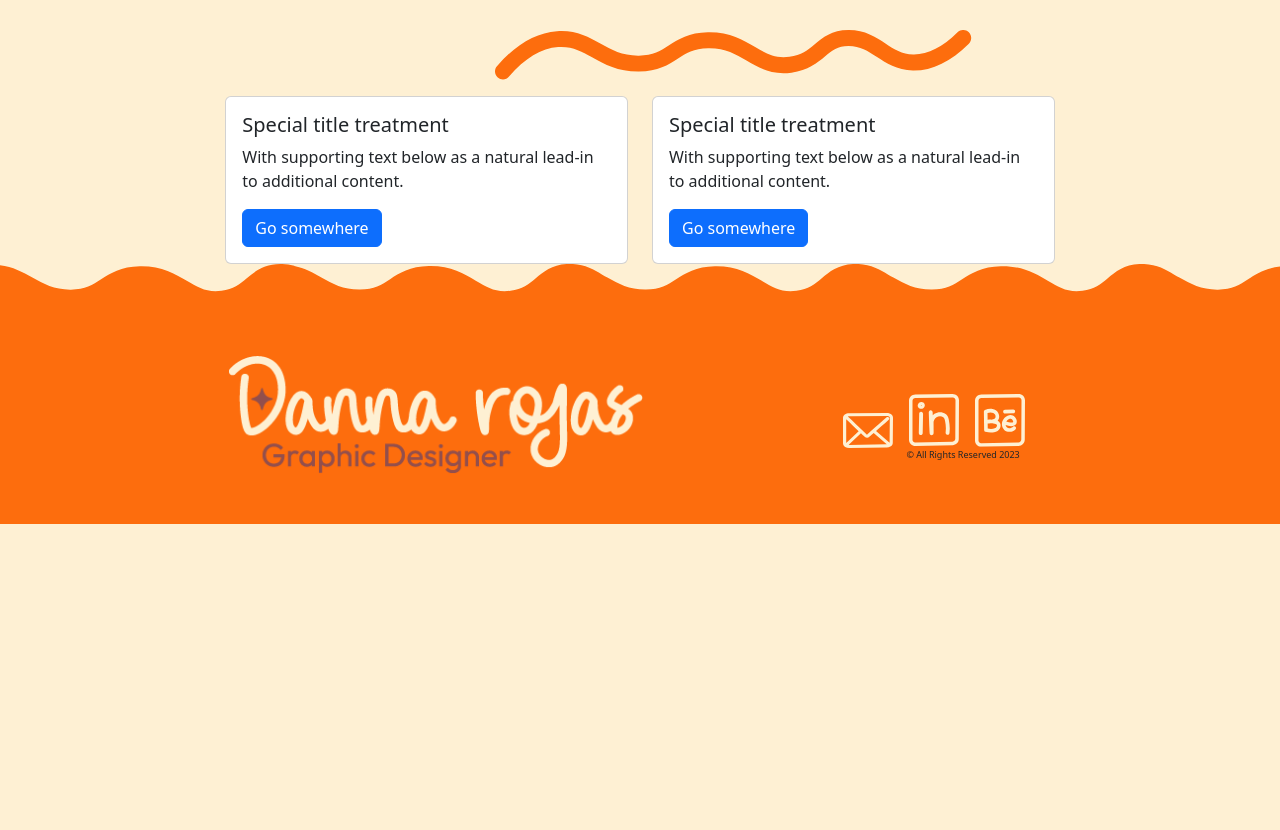
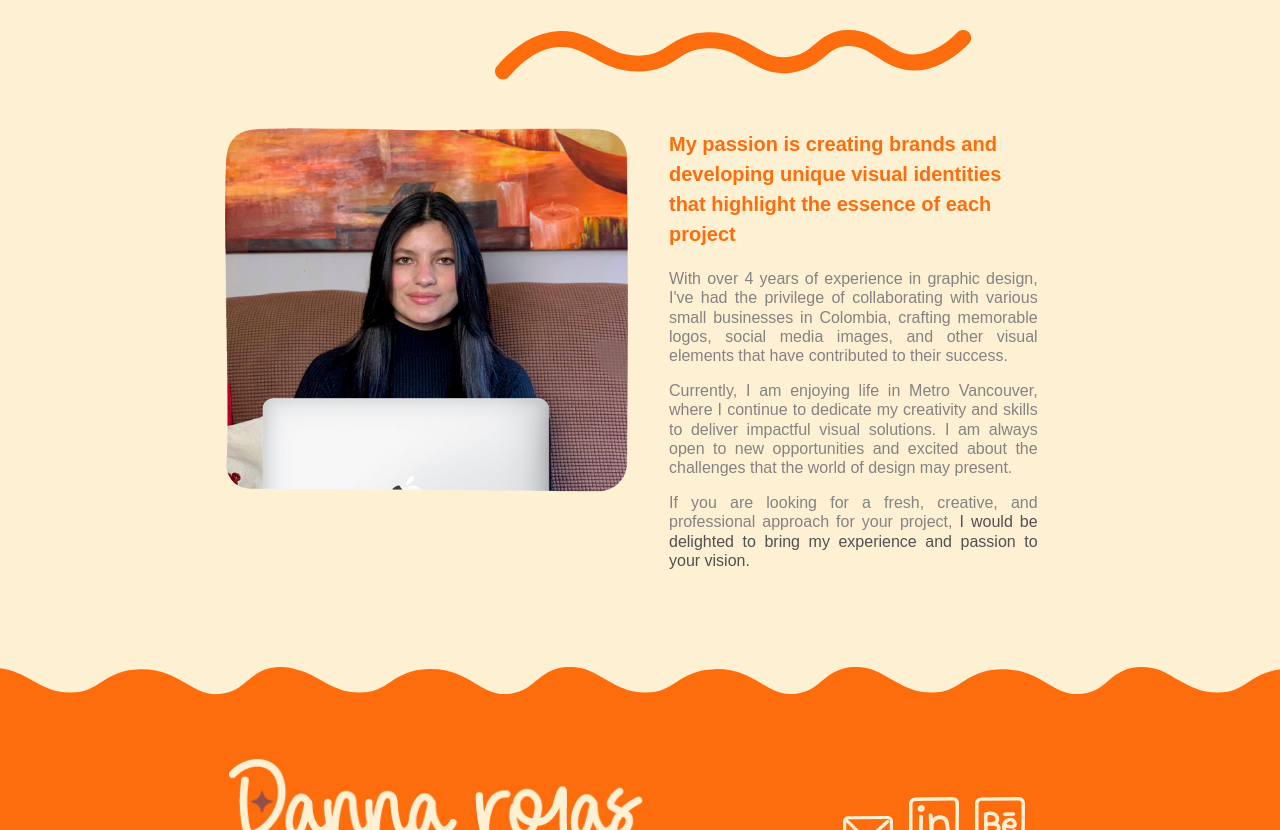
Before and after one commit to crojastrianaDev/porfolio_langin_page, an Angular app: page / in a window 1280 px wide. Shown: the part 4734-5564 px from the top of the page. Before the commit the page ends 5258 px from the top, so only its background shows below. Built offline with nearby package versions, Linux system fonts and the light colour scheme.

Commit message:
finish about 2

```diff
--- a/src/app/component/about/about.component.css
+++ b/src/app/component/about/about.component.css
@@ -0,0 +1,42 @@
+/* .layout {
+  width: 39.375em;
+  height: 35.625em;
+} */
+.card {
+  background: var(--Tono1, #fef0d3);
+  border-color: #fef0d3;
+  margin-bottom: 1em;
+  padding-top: 0em;
+  margin-top: 0em;
+}
+.card-body {
+  padding-top: 0em;
+  margin-top: 0em;
+}
+h5 {
+  color: var(--Tono2, #fd6d0d);
+  font-family: Outfit, sans-serif;
+  font-size: 1.65m;
+  font-style: normal;
+  font-weight: 700;
+  line-height: 1.5em; /* 133.333% */
+  margin-top: 0;
+  margin-bottom: 1em;
+}
+p {
+  color: #848382;
+  text-align: justify;
+  font-family: Outfit, sans-serif;
+  font-size: 1em;
+  font-style: normal;
+  font-weight: 400;
+  line-height: 1.2em; /* 112% */
+}
+span {
+  color: #515151;
+  font-family: Outfit, sans-serif;
+  font-size: 1em;
+  font-style: normal;
+  font-weight: 400;
+  line-height: 1.2em;
+}
--- a/src/app/component/about/about.component.html
+++ b/src/app/component/about/about.component.html
@@ -2,29 +2,44 @@
   <div class="row">
     <div class="col-md-2"></div>
     <div class="col-sm-4 mb-3 mb-sm-0">
-      <div class="card">
-        <div class="card-body">
-          <h5 class="card-title">Special title treatment</h5>
-          <p class="card-text">
-            With supporting text below as a natural lead-in to additional
-            content.
-          </p>
-          <a href="#" class="btn btn-primary">Go somewhere</a>
-        </div>
-      </div>
+      <img
+        src="../../../assets/abaout.png"
+        class="card-img-top layout"
+        alt="Danna Rojas Graphic Designer"
+      />
     </div>
     <div class="col-sm-4 mb-3 mb-sm-0">
       <div class="card">
         <div class="card-body">
-          <h5 class="card-title">Special title treatment</h5>
+          <h5 class="card-title">
+            My passion is creating brands and developing unique visual
+            identities that highlight the essence of each project
+          </h5>
           <p class="card-text">
-            With supporting text below as a natural lead-in to additional
-            content.
+            With over 4 years of experience in graphic design, I've had the
+            privilege of collaborating with various small businesses in
+            Colombia, crafting memorable logos, social media images, and other
+            visual elements that have contributed to their success.
           </p>
-          <a href="#" class="btn btn-primary">Go somewhere</a>
+          <p>
+            Currently, I am enjoying life in Metro Vancouver, where I continue
+            to dedicate my creativity and skills to deliver impactful visual
+            solutions. I am always open to new opportunities and excited about
+            the challenges that the world of design may present.
+          </p>
+          <p>
+            If you are looking for a fresh, creative, and professional approach
+            for your project,
+            <span>
+              I would be delighted to bring my experience and passion to your
+              vision.
+            </span>
+          </p>
         </div>
       </div>
     </div>
     <div class="col-md-2"></div>
   </div>
 </section>
+<br />
+<br />
--- a/src/app/component/works/works.component.css
+++ b/src/app/component/works/works.component.css
@@ -43,7 +43,7 @@ a:hover {
   justify-content: center;
   height: 100%;
   margin-top: 1em;
-  margin-bottom: 1em;
+  margin-bottom: 3em;
 }
 .icon_finish svg {
   max-width: 100%;
```
